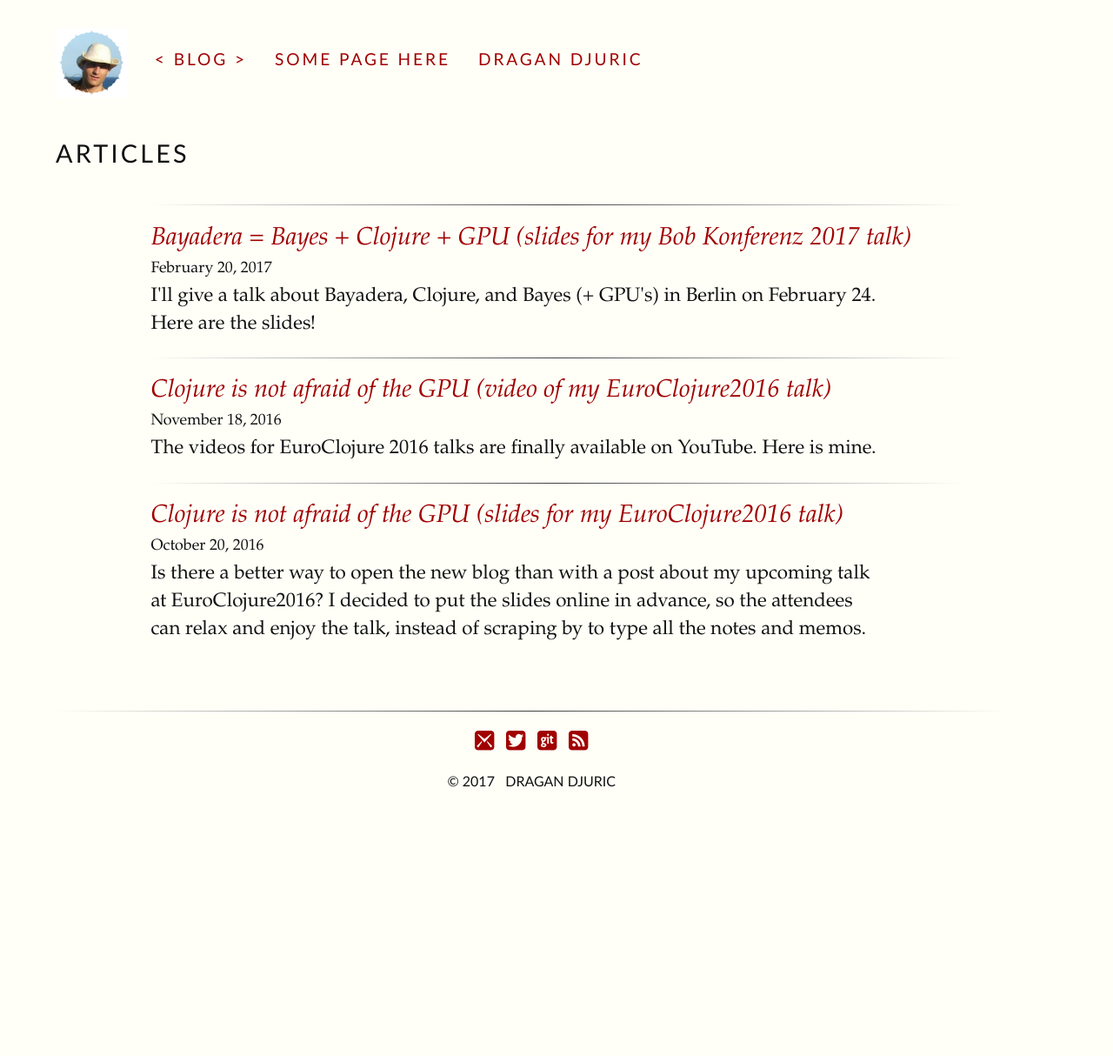
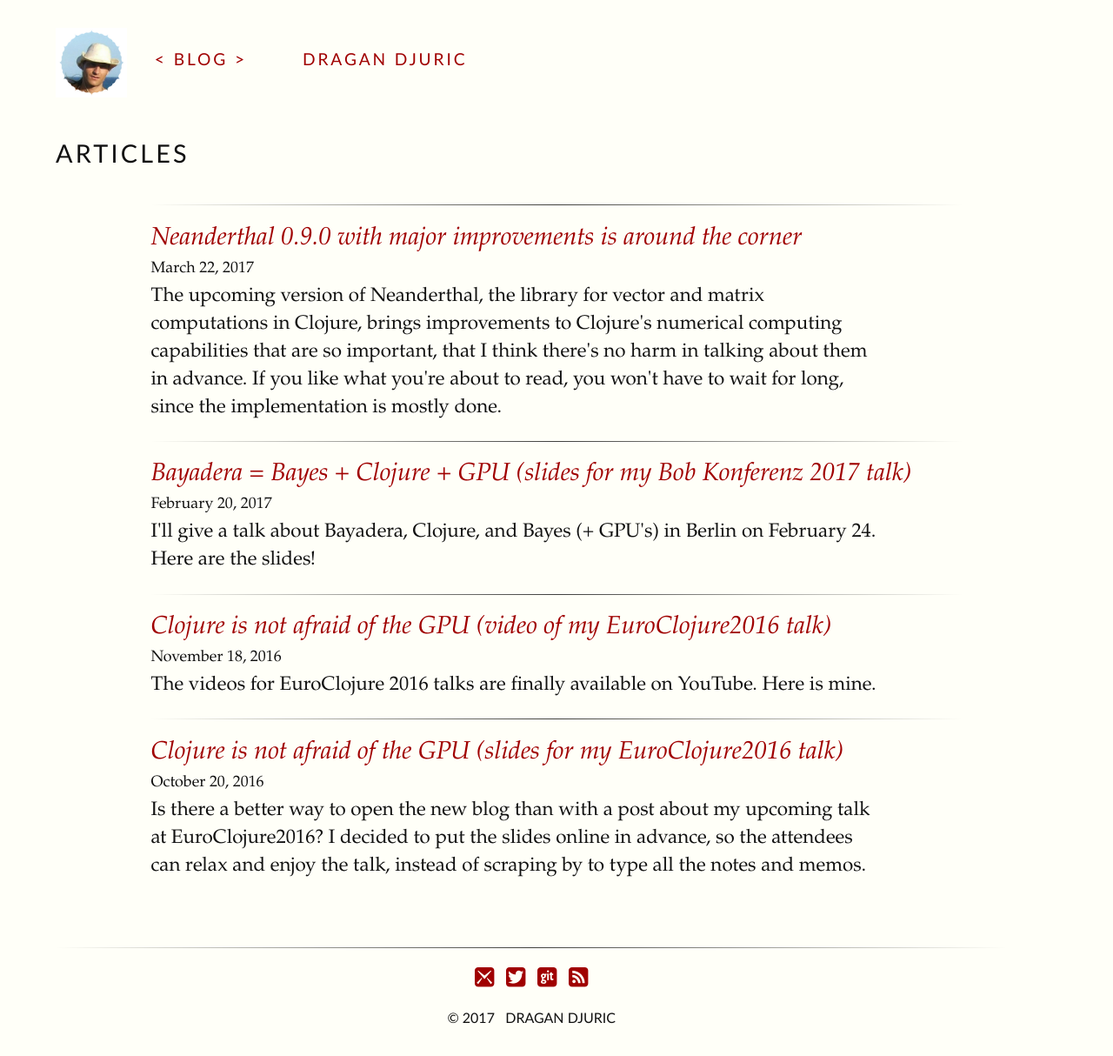
Before and after one commit to blueberry/blueberry.github.io, a Jekyll site: the page built from index.html, in a window 1280 px wide. Shown: the whole page at 87% size. Built offline with Jekyll 4.4.1, drawn with Linux system fonts in a browser that asks for light colours; before the commit the page ends 942 px from its top, so only the background shows below that.

Commit message:
Neanderthal 0.0.0 is around the corner post published.

```diff
--- /dev/null
+++ b/_posts/2017-03-22-Neanderthal-090-is-around-the-corner.html
@@ -0,0 +1,104 @@
+---
+date: 2017-03-22
+tags:
+- OpenCL
+- MKL
+- Neanderthal
+- CUDA
+- Clojure
+- number crunching
+- high-performance computing
+- data nalysis
+author: dragan
+layout: post
+title: Neanderthal 0.9.0 with major improvements is around the corner
+categories:
+- OpenCL
+- MKL
+- Neanderthal
+- CUDA
+- Clojure
+- number crunching
+- high-performance computing
+- data nalysis
+excerpt: The upcoming version of Neanderthal, the library for vector and matrix computations in Clojure, brings improvements to Clojure's numerical computing capabilities that are so important, that I think there's no harm in talking about them in advance. If you like what you're about to read, you won't have to wait for long, since the implementation is mostly done.
+---
+<p>
+Most often, I prefer to wait for the release and then write about it (or not write at all :).
+The upcoming version of <a href="http://neanderthal.uncomplicate.org">Neanderthal</a>, the library for vector and matrix computations in Clojure,
+brings improvements to Clojure's numerical computing capabilities that are so important, that I think
+there's no harm in talking about them in advance. If you like what you're about to read,
+you won't have to wait for long, since the implementation is mostly done. What's left is mostly the
+documentation update and a fine polishing touch. The release should be ready within a week, if not earlier.
+</p>
+
+<div id="outline-container-orgheadline1" class="outline-2">
+<h2 id="orgheadline1">New functionality</h2>
+<div class="outline-text-2" id="text-orgheadline1">
+<p>
+Let's start from the end: Neanderthal now has support for a significant number of solvers and factorizations!
+Expect to find extremely fast functions to do LU, QR, RQ, LQ, QL factorizations, linear equation and
+linear least squares solvers, eigenvalue and eigenvectors computing, and singular value decomposition.
+That should be a major chunk of functionality that was missing in Clojure and even Java world
+(at least with the speed and convenience that Neanderthal has). Expect even more varieties in versions after next.
+There's also a full support for triangular matrices.
+</p>
+</div>
+</div>
+
+<div id="outline-container-orgheadline2" class="outline-2">
+<h2 id="orgheadline2">Easier installation and distribution</h2>
+<div class="outline-text-2" id="text-orgheadline2">
+<p>
+Although the previous versions worked as a charm once you set up your machine, Java programmers who are
+not comfortable with native libraries sometimes had trouble with installing optimized versions of the native
+libraries, depending on their operating system. From the upcoming version of Neanderthal, I switched to
+Intel's MKL as the default native library, since it recently became free to use and redistribute. That means
+that you'll have 2 relatively easy way to install the optimized binaries on all major operating systems.
+One of those is a classical click-through installer. The other is simply to drop the appropriate files on
+the path.
+</p>
+</div>
+</div>
+
+<div id="outline-container-orgheadline3" class="outline-2">
+<h2 id="orgheadline3">Even faster!</h2>
+<div class="outline-text-2" id="text-orgheadline3">
+<p>
+The switch to MKL brought another improvement: even greater speed. Who else can squeeze the last drop of
+performance from the modern CPU than the devil himself? Intel's MKL is even faster than the optimized ATLAS,
+for some operations twice as fast, for some even 10 times. I was surprised, but here it is - i doubt
+it can be faster than what we have with this version&#x2026;
+</p>
+</div>
+</div>
+
+<div id="outline-container-orgheadline4" class="outline-2">
+<h2 id="orgheadline4">Future upgrades</h2>
+<div class="outline-text-2" id="text-orgheadline4">
+<p>
+There are other improvements of Neanderthal's internals that:
+</p>
+
+<ul class="org-ul">
+<li>make it easier and more consistent;</li>
+<li>allow better integration of various matrix types that will come in next versions;</li>
+<li>allow easier and more transparent programming of GPUs;</li>
+</ul>
+
+<p>
+The major new things to expect in version after this one are (not necessarily in this order):
+</p>
+
+<ul class="org-ul">
+<li>Various special dense and packed matrices (symmetric, banded, etc.);</li>
+<li>Sparse matrices;</li>
+<li>CUDA support (although the existing GPU engine already supports Nvidia GPUs!). This is important for the interoperability with Nvidia's libraries for LAPACK and Deep learning.</li>
+<li>Tensors are also going to be in Neanderthal, maybe even before you expect ;)</li>
+</ul>
+
+<p>
+I'll be back once Neanderthal 0.9.0 is ready with more news and details.
+</p>
+</div>
+</div>
--- a/page/index.md
+++ b/page/index.md
@@ -1,4 +1,4 @@
 ---
 layout: page
-title: Some Page Here
+title:
 ---
```
